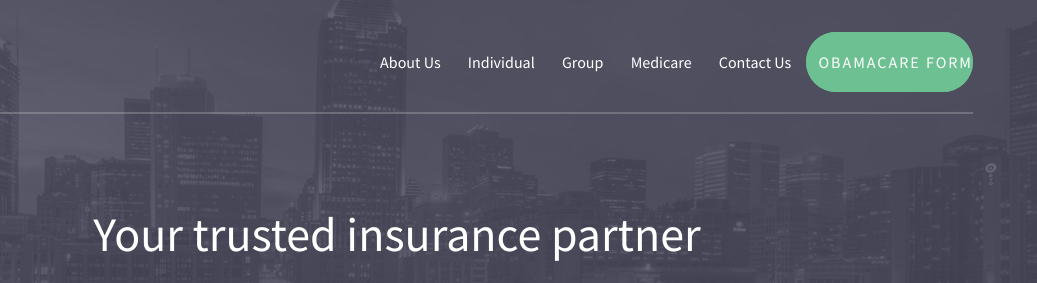
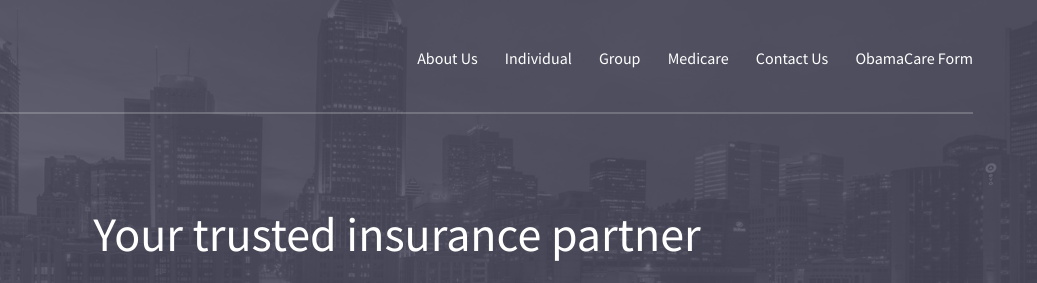
Before and after one commit to vdev373/desaisolutions, a plain HTML site: page index.html in a window 1280 px wide. Shown: the top 283 px of the page, 243-1280 px from the left. Drawn offline with Linux system fonts and the light colour scheme.

Commit message:
updated obamacare form format

```diff
--- a/index.html
+++ b/index.html
@@ -23,7 +23,7 @@
 						<a href="group.html">Group</a>
 						<a href="medicare.html">Medicare</a>
 						<a href="#footer">Contact Us</a>
-						<a href="ObamaCareForm.pdf" class="button special">ObamaCare Form </a>
+						<a href="ObamaCareForm.pdf">ObamaCare Form</a>
 					</nav>
 					<a href="#navPanel" class="navPanelToggle"><span class="fa fa-bars"></span></a>
 				</div>
```
